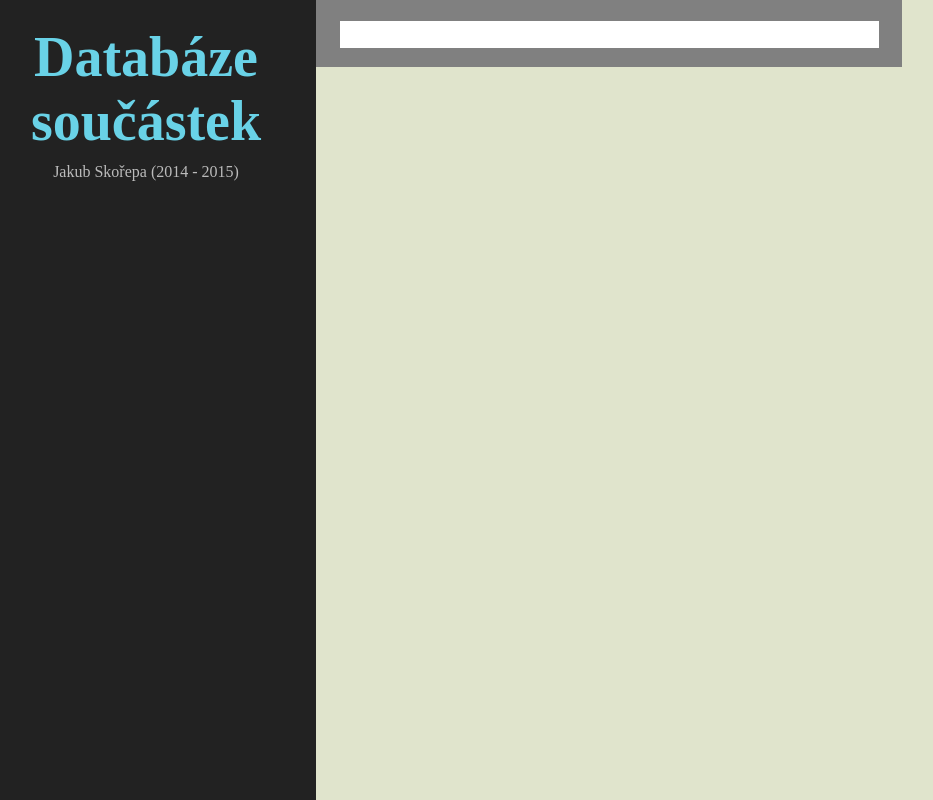
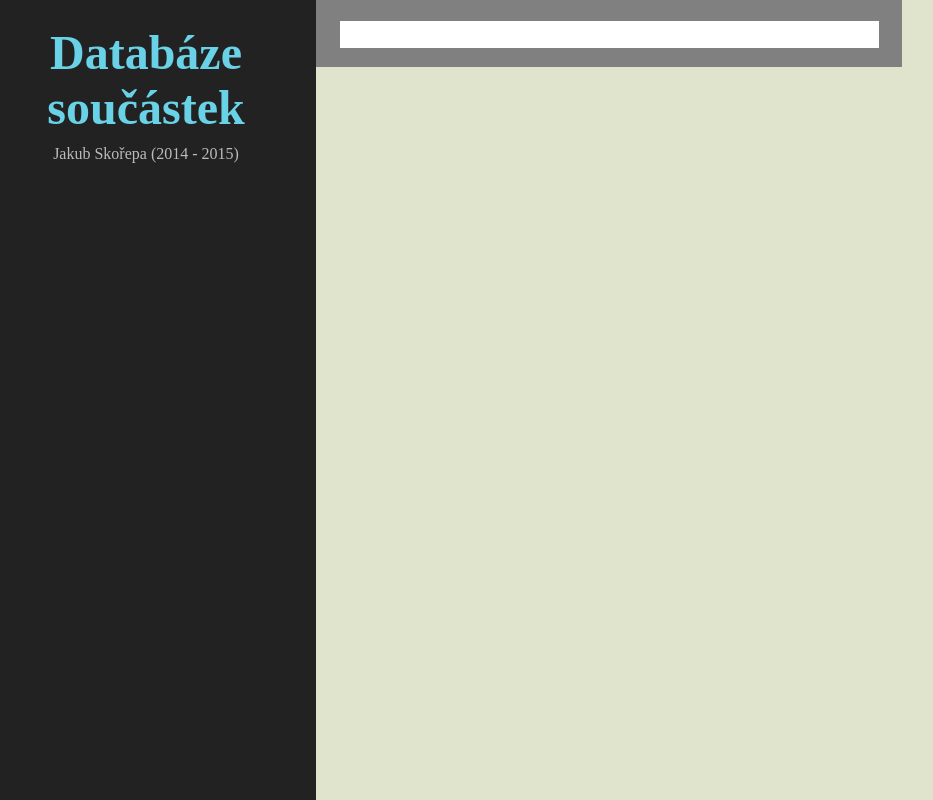
Before and after one commit to skore13/soucastky, a plain HTML site: page index.html in a window 1280 px wide. Shown: the whole page, without its empty margins (24-957 px from the left). Drawn offline with Linux system fonts and the light colour scheme; no server answers.

Commit message:
Changed title font size
Signed-off-by: Jakub Skořepa <jakub@skorepa.info>

```diff
--- a/static/css/sidebar.css
+++ b/static/css/sidebar.css
@@ -3,7 +3,7 @@
 	text-align: center;
 	font-weight: bold;
 	padding-top: 25px;
-	font-size: 3.5em;
+	font-size: 3em;
 	color: #69D2E7;
 }
 
```
